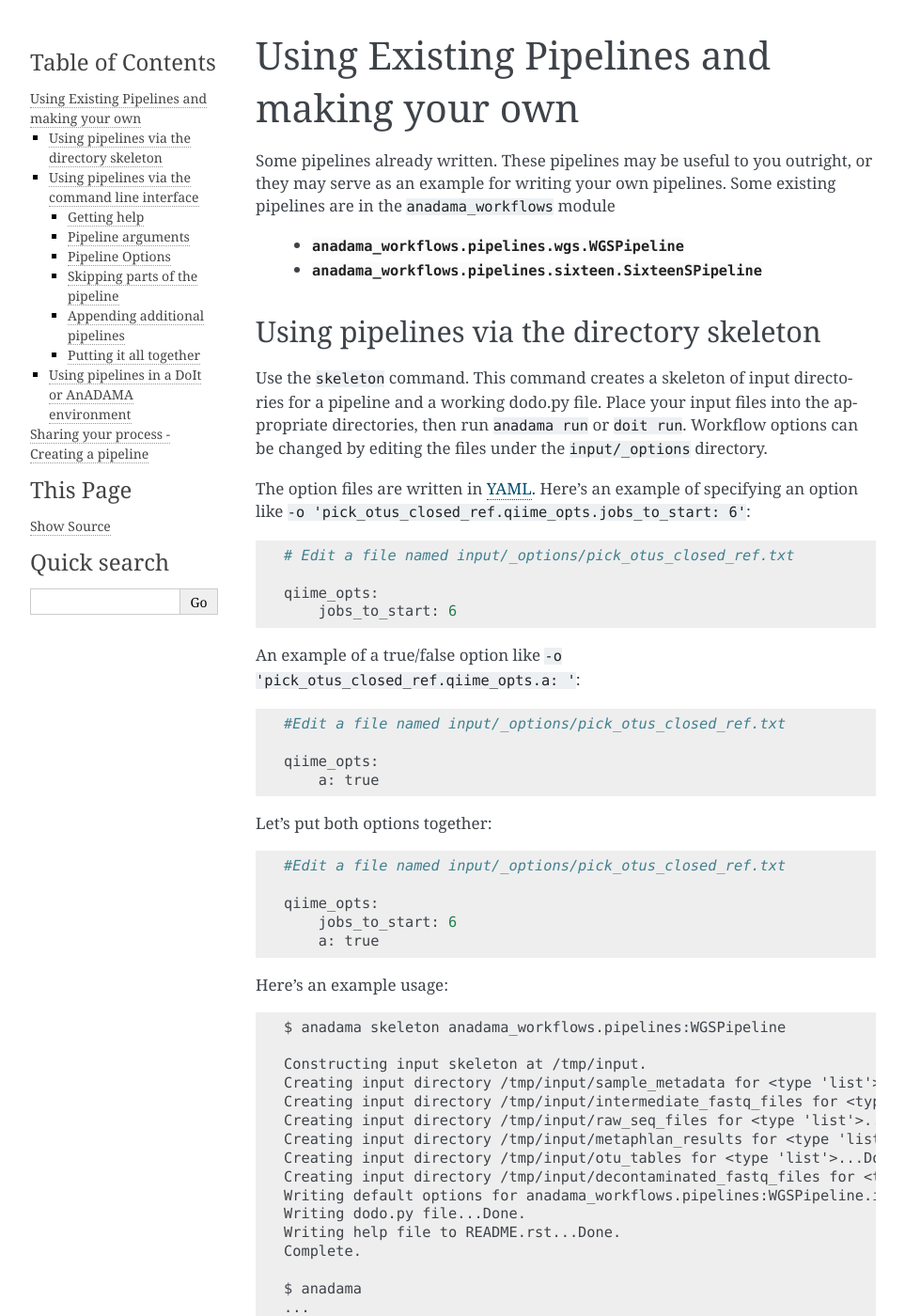
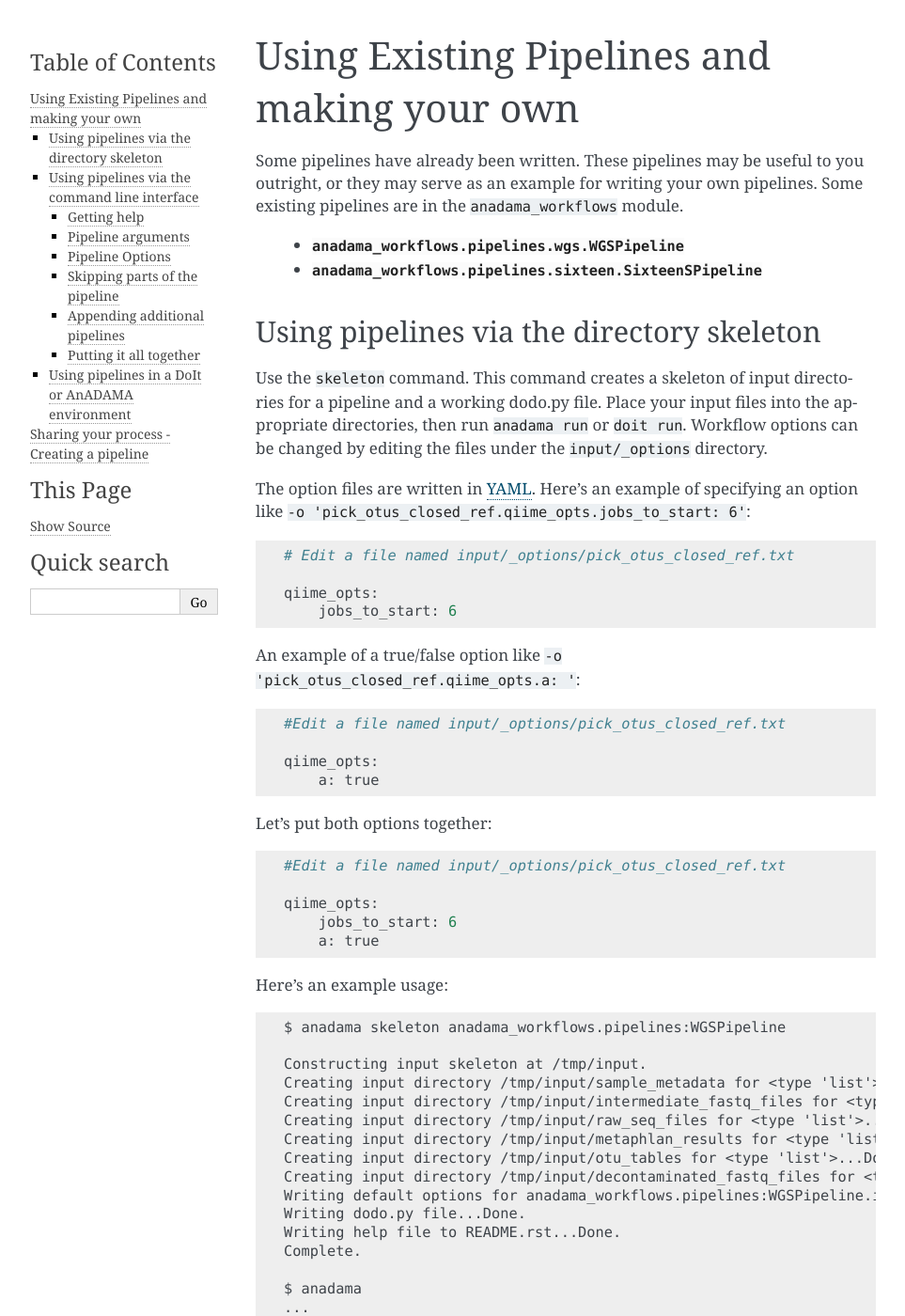
Before and after one commit to biobakery/anadama2, a Sphinx documentation site: the page built from doc/source/your_own_pipeline.rst, in a window 1280 px wide and 1400 px high. Shown: the whole window at 94% size, without its empty margins (148-1111 px from the left). Built offline with Sphinx 7.4.7, drawn with Linux system fonts in a browser that asks for light colours; some of the changed text lies outside the part shown.

Commit message:
fix: correct minor spelling and grammatical mistakes

```diff
--- a/doc/source/your_own_pipeline.rst
+++ b/doc/source/your_own_pipeline.rst
@@ -4,10 +4,10 @@
 Using Existing Pipelines and making your own
 ############################################
 
-Some pipelines already written. These pipelines may be useful to you
-outright, or they may serve as an example for writing your own
-pipelines. Some existing pipelines are in the ``anadama_workflows``
-module
+Some pipelines have already been written. These pipelines may be
+useful to you outright, or they may serve as an example for writing
+your own pipelines. Some existing pipelines are in the
+``anadama_workflows`` module.
 
   * :py:class:`anadama_workflows.pipelines.wgs.WGSPipeline`
   * :py:class:`anadama_workflows.pipelines.sixteen.SixteenSPipeline`
```
Also changed, not shown: other parts of doc/source/your_own_pipeline.rst (+1 -1 lines).
